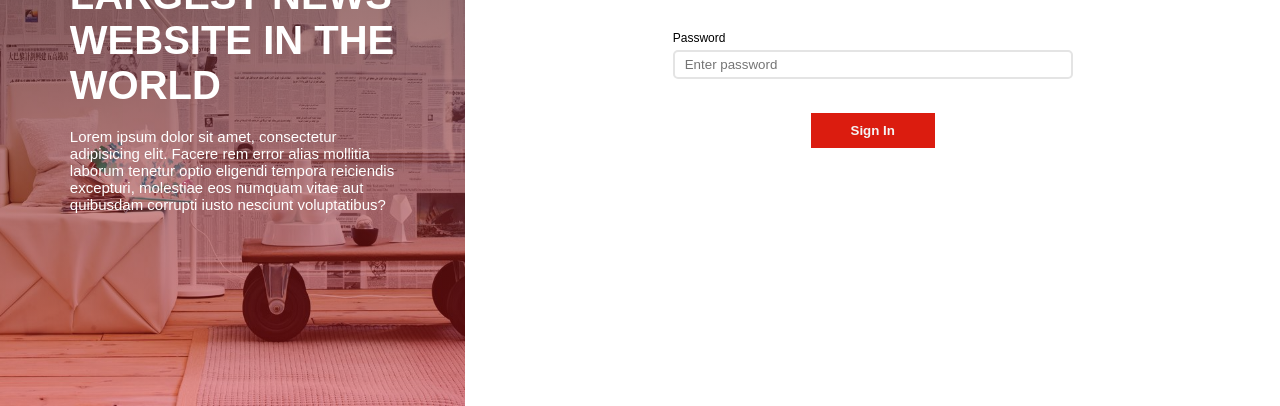
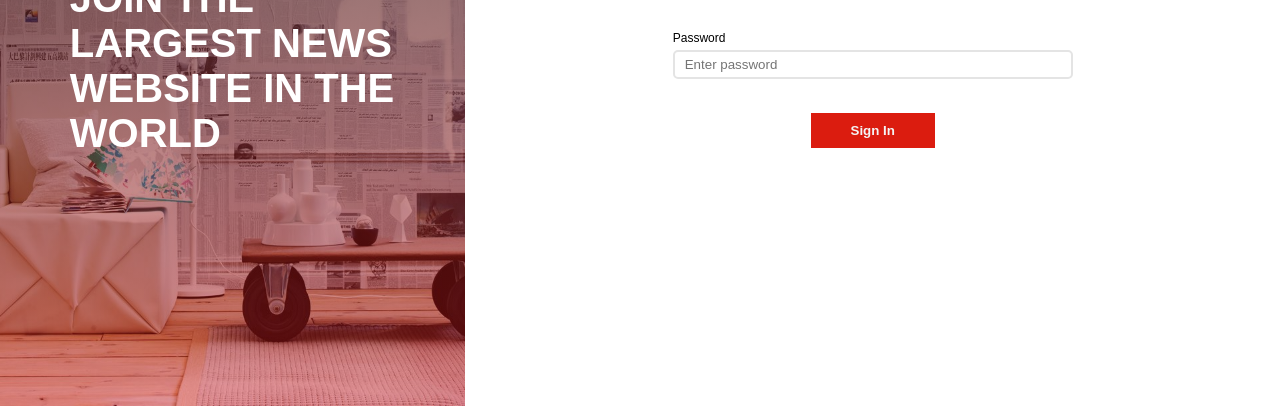
Before and after one commit to Arber98/PROJEKTIWEB-master, a plain HTML site: page PROJEKTIWEB-master/login-register.html in a window 1280 px wide. Shown: the part 394-800 px from the top of the page. Drawn offline with Linux system fonts and the light colour scheme.

Commit message:
Pjesa e login form

```diff
--- a/PROJEKTIWEB-master/login-register.html
+++ b/PROJEKTIWEB-master/login-register.html
@@ -20,7 +20,6 @@
                <div class="text">
                   <img src="./img/logowhite.png" alt="">
                   <h1>JOIN THE LARGEST NEWS WEBSITE IN THE WORLD</h1>
-                  <p>Lorem ipsum dolor sit amet, consectetur adipisicing elit. Facere rem error alias mollitia laborum tenetur optio eligendi tempora reiciendis excepturi, molestiae eos numquam vitae aut quibusdam corrupti iusto nesciunt voluptatibus?</p>
                   <!-- <h1 style="font-size: 30px;">DAILYNEWS</h1> -->
                </div>
             </div>
```
